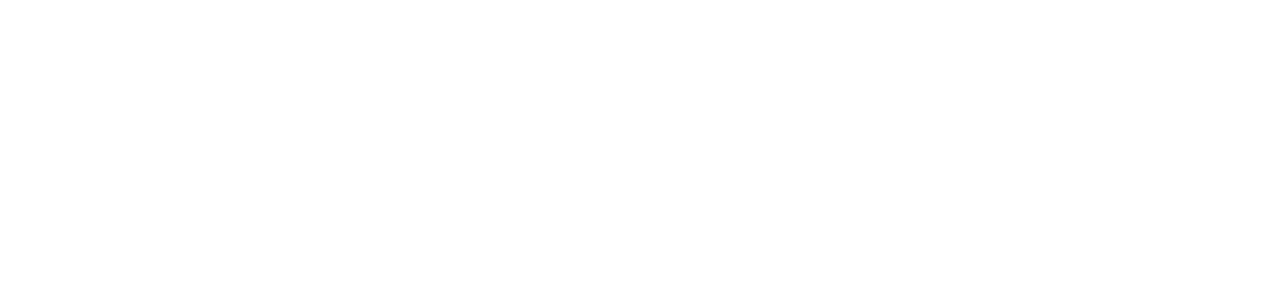
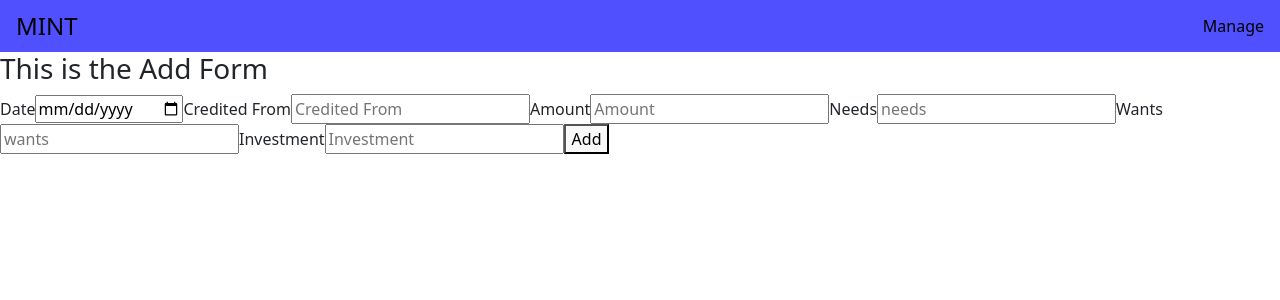
Before and after one commit to bharat-sheoran/Mint, a React (Vite) app in the folder Frontend/: page /distribute/add in a window 1280 px wide. Before the commit this address had no page. Shown: the top 300 px of the page. Built offline with nearby package versions, Linux system fonts and the light colour scheme; a web font is replaced by a local one.

Commit message:
CRUD Operations Done

```diff
--- a/Frontend/src/App.jsx
+++ b/Frontend/src/App.jsx
@@ -9,6 +9,8 @@ import DistributeEditForm from './pages/DistributeEditForm';
 import { Provider } from 'react-redux';
 import { store } from './app/store';
 import ManageEditForm from './pages/ManageEditForm';
+import DistributeAddForm from './pages/DistrbuteAddForm';
+
 
 function App() {
 
@@ -23,6 +25,7 @@ function App() {
               <Route path='/manage/add' element={<ManageAddForm />} />
               <Route path='/manage/edit' element={<ManageEditForm />} />
               <Route path='/distribute/edit' element={<DistributeEditForm />} />
+              <Route path='/distribute/add' element={<DistributeAddForm />} />
             </Routes>
           </BrowserRouter>
       </Provider>
--- /dev/null
+++ b/Frontend/src/components/AddFormCredit.jsx
@@ -0,0 +1,56 @@
+import { useState } from "react"
+import axios from "axios"
+import {useNavigate } from "react-router-dom"
+import { useDispatch } from "react-redux";
+import { addDistribute } from "../features/distribute/distributeSlice";
+
+export default function AddFormCredit() {
+    let dispatch = useDispatch();
+    let navigate = useNavigate();
+    let [formData, setFormData] = useState({
+        date: "",
+        name: "",
+        amount: "",
+        needs: "",
+        wants: "",
+        investment: ""
+    })
+
+    const handleFormData = (event)=>{
+        setFormData((currData)=>{
+            currData[event.target.name] = event.target.value;
+            return {...currData};
+        })
+    }
+
+    const handleSubmit = async (event)=>{
+        event.preventDefault();
+        await axios.post("http://localhost:8080/distribute" , formData);
+        dispatch(addDistribute(formData));
+        navigate('/manage');
+    }
+
+    return (
+        <form onSubmit={handleSubmit}>
+            <label htmlFor="date">Date</label>
+            <input onChange={handleFormData} type="date" name="date" id="date" value={formData.date} />
+
+            <label htmlFor="name">Credited From</label>
+            <input onChange={handleFormData} type="text" name="name" id="name" placeholder="Credited From" value={formData.name} />
+
+            <label htmlFor="amount">Amount</label>
+            <input onChange={handleFormData} type="text" name="amount" id="amount" placeholder="Amount" value={formData.amount} />
+
+            <label htmlFor="needs">Needs</label>
+            <input onChange={handleFormData} type="text" name="needs" id="needs" placeholder="needs" value={formData.needs} />
+
+            <label htmlFor="wants">Wants</label>
+            <input onChange={handleFormData} type="text" name="wants" id="wants" placeholder="wants" value={formData.wants} />
+
+            <label htmlFor="investment">Investment</label>
+            <input onChange={handleFormData} type="text" name="investment" id="investment" placeholder="Investment" value={formData.investment} />
+
+            <button type="Submit">Add</button>
+        </form>
+    )
+}
--- a/Frontend/src/components/DistributeListCredit.jsx
+++ b/Frontend/src/components/DistributeListCredit.jsx
@@ -39,7 +39,7 @@ export default function DistributeListCredit(){
                             <td>{d.Needs}</td>
                             <td>{d.Wants}</td>
                             <td>{d.Investment}</td>
-                            <td><abbr title="Delete"><FontAwesomeIcon onClick={() => (handleDelete(d._id))} icon={faTrash} /></abbr></td>
+                            <td><abbr title="Delete"><FontAwesomeIcon onClick={() => (handleDelete(d.id))} icon={faTrash} /></abbr></td>
                             <td><Link to="/distribute/edit" state={{ id: d.id }} className='link'>
                                 <abbr title="Edit"><FontAwesomeIcon icon={faPen} /></abbr>
                             </Link>
--- a/Frontend/src/components/ManageDownNavBar.jsx
+++ b/Frontend/src/components/ManageDownNavBar.jsx
@@ -2,7 +2,7 @@ import NavBar from 'react-bootstrap/Navbar'
 import { Link } from 'react-router-dom'
 import './ManageDownNav.css'
 
-export default function ManageDownNavBar({ handleIsDebit }) {
+export default function ManageDownNavBar({ handleIsDebit, isDebit }) {
 
     const handleCredit = ()=>{
         handleIsDebit(true);
@@ -19,9 +19,11 @@ export default function ManageDownNavBar({ handleIsDebit }) {
                     <button onClick={handleCredit}>Credit</button>
                 </div>
                 <div className="right">
-                    <Link to="/manage/add" className='add-button'>
+                    {isDebit?<Link to="/distribute/add" className='add-button'>
                         Add
-                    </Link>
+                    </Link>:<Link to="/manage/add" className='add-button'>
+                        Add
+                    </Link>}
                 </div>
             </NavBar>
         </>
--- /dev/null
+++ b/Frontend/src/pages/DistrbuteAddForm.jsx
@@ -0,0 +1,13 @@
+import ManageNavBar from "../components/ManageNavBar"
+import AddFormCredit from "../components/AddFormCredit"
+
+export default function DistributeAddForm() {
+
+    return (
+        <>
+            <ManageNavBar />
+            <h3>This is the Add Form</h3>
+            <AddFormCredit />
+        </>
+    )
+}
--- a/Frontend/src/pages/Manage.jsx
+++ b/Frontend/src/pages/Manage.jsx
@@ -36,7 +36,7 @@ export default function Manage() {
     return (
         <>
             <ManageNavBar />
-            <ManageDownNavBar handleIsDebit={handleIsDebit} />
+            <ManageDownNavBar handleIsDebit={handleIsDebit} isDebit={isDebit}/>
             {isDebit ? <DistributeListCredit /> : <ManageListDebit/>}
         </>
     )
```
Also changed, not shown: 2 other files (tests, documents, lock files or other folders).
